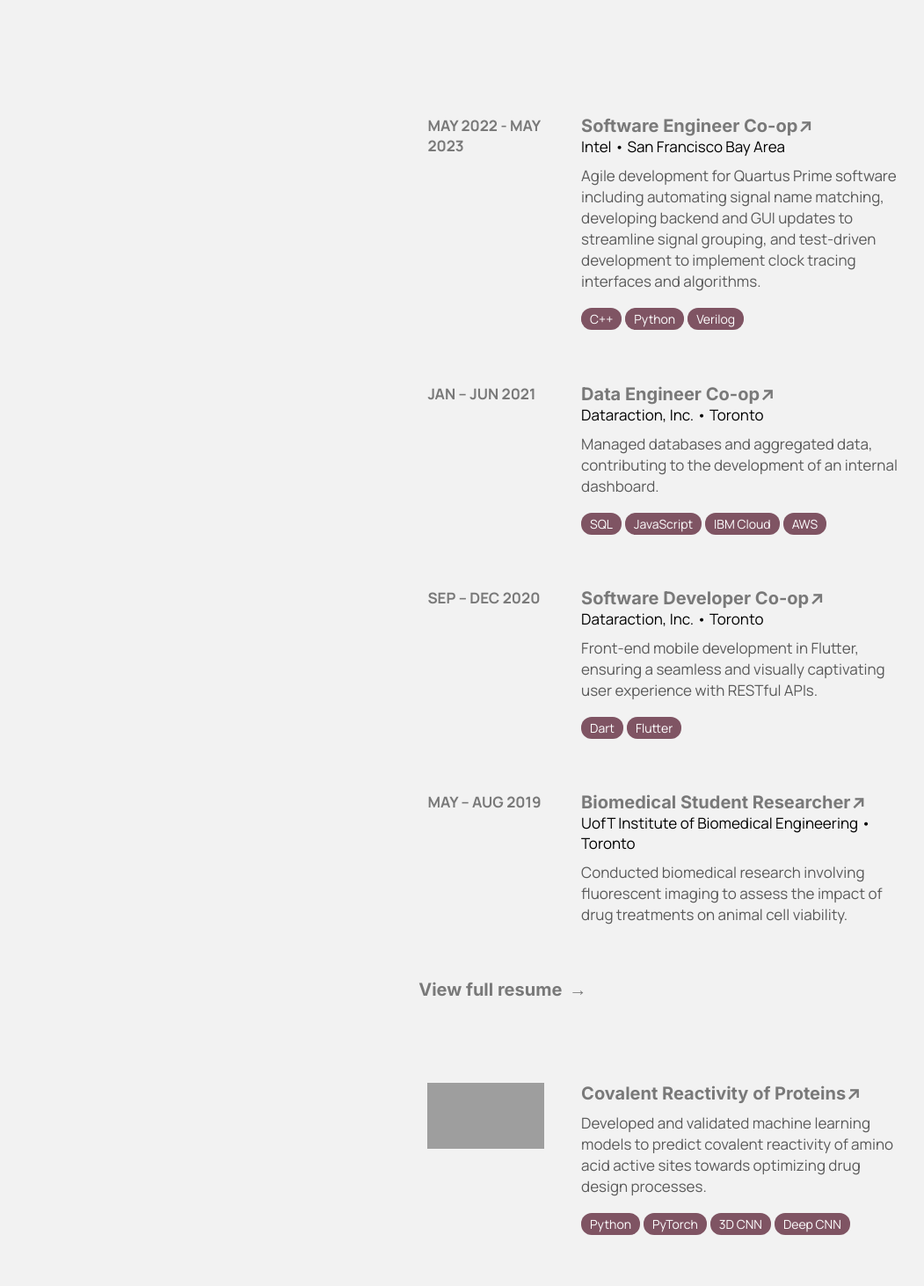
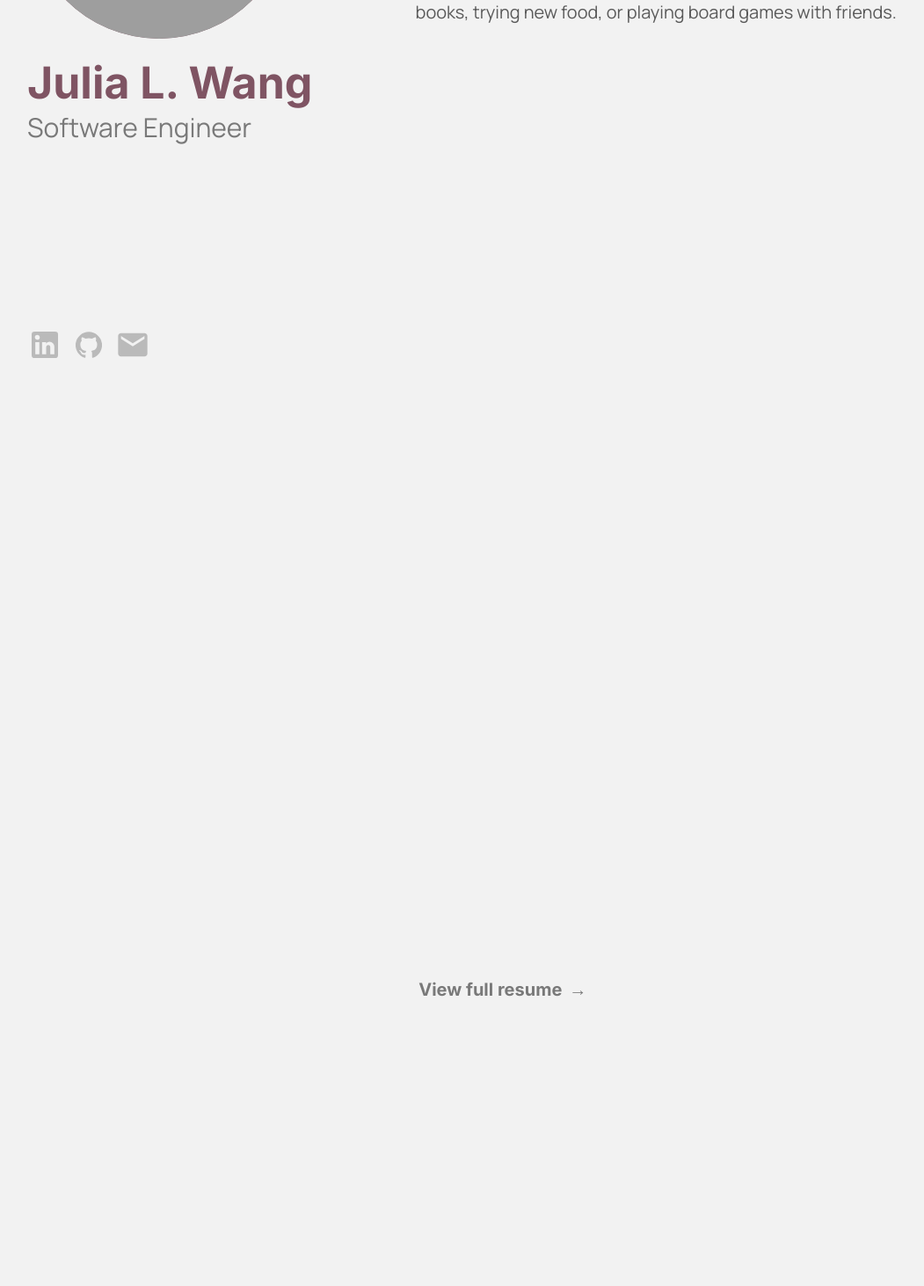
Before and after one commit to JuliaLWang8/julialwang8.github.io, a React (Create React App) app: page / in a window 1280 px wide. Shown: the part 320-1782 px from the top of the page at 88% size, without its empty margins (161-1212 px from the left). Built offline with nearby package versions, Linux system fonts and the light colour scheme; grey boxes are pictures that could not be loaded.

Commit message:
Added card animate on scroll

```diff
--- a/package.json
+++ b/package.json
@@ -15,6 +15,7 @@
     "ityped": "^1.0.3",
     "react": "^17.0.2",
     "react-dom": "^17.0.2",
+    "react-intersection-observer": "^9.5.3",
     "react-router-dom": "^5.2.1",
     "react-scripts": "^5.0.1",
     "react-scroll": "^1.8.3",
--- a/src/components/about/about.scss
+++ b/src/components/about/about.scss
@@ -9,6 +9,10 @@
 
     @include mobile {
         padding-top: 0;
+    }
+
+    @media (max-height: 700px) {
+        padding-top: calc(min(20px, 5vh));
     }
 
     .description {
@@ -23,7 +27,7 @@
             padding-bottom: 20px;
         }
 
-        animation: fade-down 0.7s ease-in backwards;
+        // animation: fade-down 0.7s ease-in backwards;
 
         @include mobile {
             animation: none;
--- a/src/components/home/home.jsx
+++ b/src/components/home/home.jsx
@@ -9,8 +9,7 @@
 import About from "../about/about";
 import Resume from "../resume/resume";
 import Projects from "../projects/projects";
-// import { motion } from "framer-motion";
-// import { set } from "immutable";
+
 
 export default function Home() {
   const [navBar, setNavBar] = useState(false);
--- a/src/components/home/home.scss
+++ b/src/components/home/home.scss
@@ -35,10 +35,20 @@
       display: flex;
       padding: $mainPadding;
     }
+
+    @media (max-height: 700px) {
+      padding-top: calc(min(20px, 5vh));
+      padding-bottom: calc(min(20px, 5vh));
+    }
+
     .left-top {
       position: sticky;
       top: $mainPadding;
       right: 0;
+
+      @media (max-height: 700px) {
+        top: calc(min(20px, 5vh));
+      }
 
       @include mobile {
         position: relative;
@@ -78,14 +88,13 @@
           width: 30vh;
           max-height: 300px;
           max-width: 300px;
-          animation: none;
         }
 
         img {
           width: 70%;
         }
 
-        animation: fade-down 0.7s ease-in backwards;
+        // animation: fade-down 0.7s ease-in backwards;
         @keyframes fade-down {
           0% {
             opacity: 0;
@@ -106,7 +115,7 @@
       font-size: 50px;
       color: $mainColor;
       margin-top: 20px;
-      animation: fade .3s ease-in;
+      // animation: fade .3s ease-in;
       pointer-events: none;
 
       @include mobile {
@@ -118,7 +127,6 @@
 
       @media (max-height: 700px) {
         font-size: 8vh;
-        animation: none;
       }
 
       @keyframes fade {
@@ -138,7 +146,7 @@
       color: $secondaryColor;
       font-weight: normal;
       font-size: 30px;
-      animation: fade 0.4s 0.3s ease-in backwards;
+      // animation: fade 0.4s 0.3s ease-in backwards;
       pointer-events: none;
 
       @include mobile {
@@ -150,7 +158,6 @@
 
       @media (max-height: 700px) {
         font-size: calc(max(20px, 5vh));
-        animation: none;
       }
 
       @keyframes fade {
@@ -247,7 +254,7 @@
       flex-direction: row;
       position: sticky;
       bottom: $mainPadding;
-      animation: fade-up 0.5s 0.7s ease-in backwards;
+      // animation: fade-up 0.5s 0.7s ease-in backwards;
 
       @include mobile {
         margin-top: 60px;
--- a/src/components/navbar/navbar.scss
+++ b/src/components/navbar/navbar.scss
@@ -86,7 +86,7 @@
       text-decoration: none;
       font-size: $mainSize;
       padding: 0.5rem 1rem;
-      font-family: $secondaryFont;
+      font-family: $mainFont;
       // font-weight: bold;
 
       @include mobile {
@@ -305,7 +305,7 @@
     transition: all 1s ease;
     z-index: 1;
     height: calc(100vh - 65px);
-    padding-bottom: 30px;
+    padding-bottom: 50px;
   }
   .nav-item {
     height: 20vw;
--- a/src/components/projects/projects.jsx
+++ b/src/components/projects/projects.jsx
@@ -1,27 +1,33 @@
 import "./projects.scss";
 import { listProjects } from "./ProjectsData.jsx";
-import React from 'react';
-import { useState } from "react";
+import React, { useEffect } from "react";
+import { useState, useRef } from "react";
+import { useInView } from "react-intersection-observer";
 
-export default function Projects() {
-  const [showAll, setShowAll] = useState(false);
-  const projectsToShow = showAll ? listProjects : listProjects.slice(0, 6);
+function ProjectItem({ d }) {
+  const { ref, inView } = useInView();
+  const [hasBeenInView, setHasBeenInView] = useState(false);
 
+  useEffect(() => {
+    if (inView) {
+      setHasBeenInView(true);
+    }
+  }, [inView]);
 
   return (
-    <div className="projects" id="projects">
-
-      <div className="card-wrapper">
-
-      {projectsToShow.map((d) => (
-          <a href={d.button1Link} target="_blank" rel="noreferrer" className="proj" key={d.id}>
+    <a
+      ref={ref}
+      href={d.button1Link}
+      target="_blank"
+      rel="noreferrer"
+      className={hasBeenInView ? "proj--animate" : "proj--transparent"}
+      key={d.id}
+    >
       <div className="left">
         <img src={d.img} alt="" className={d.class} />
       </div>
       <div className="right">
-                <p className="project-title arrow">
-                    {d.title}
-                </p>
+        <p className="project-title arrow">{d.title}</p>
         <div className="project-description">{d.description}</div>
 
         {d.tech && (
@@ -33,18 +39,25 @@
         )}
       </div>
     </a>
+  );
+}
+
+export default function Projects() {
+  const [showAll, setShowAll] = useState(false);
+  const projectsToShow = showAll ? listProjects : listProjects.slice(0, 6);
+
+  return (
+    <div className="projects" id="projects">
+      <div className="card-wrapper">
+        {projectsToShow.map((d) => (
+          <ProjectItem d={d} key={d.id} />
         ))}
       </div>
       {!showAll && (
-        <button className="right-arrow" onClick={() => setShowAll(true)}>Show More</button>
+        <button className="right-arrow" onClick={() => setShowAll(true)}>
+          Show More
+        </button>
       )}
-      {/* <p className="bot">Like this website? Check out the code on <a
-                href="https://github.com/JuliaLWang8/julialwang8.github.io"
-                target="_blank"
-                rel="noreferrer"
-              >
-                GitHub
-              </a>.</p> */}
     </div>
   );
 }
--- a/src/components/projects/projects.scss
+++ b/src/components/projects/projects.scss
@@ -63,12 +63,6 @@
           box-shadow: 0 4px 8px 0 $mainColor, 0 6px 20px 0 $mainColor;
         }
       }
-
-      animation: slideInFromRight 0.7s 0.8s ease-in backwards;
-
-      // &:nth-child(n) {
-      //   animation-delay: 0.2s;
-      // }
 
       .left {
         bottom: -2px;
@@ -210,6 +204,25 @@
           justify-content: center;
         }
       }
+
+      &--animate {
+        @extend .proj;
+        animation: slideInFromRight 0.4s 0.3s ease-in backwards;
+
+        @include mobile {
+          animation: none;
+        }
+      }
+
+      &--transparent {
+        @extend .proj;
+        opacity: 0;
+        &:hover {
+          background-color: transparent;
+          border-color: transparent;
+          box-shadow: none;
+        }
+      }
     }
 
     .proj:hover > .right .project-title a {
@@ -231,6 +244,8 @@
       border: 1px solid #e3e4e6;
       transition: all 0.2s ease-out;
     }
+
+    ////////////////////////////////////////////////
   }
 
   .right-arrow {
@@ -278,32 +293,4 @@
       }
     }
   }
-
-  p {
-    font-family: $mainFont;
-    font-size: $mainSize;
-    max-width: $contentWidth;
-
-    a {
-      color: $mainColor;
-      font-weight: bold;
-      cursor: pointer;
-      background-color: none;
-    }
-  }
-
-  .bot {
-    font-family: $mainFont;
-    font-size: $mainSize;
-    max-width: $contentWidth;
-    color: $secondaryColor;
-    margin-bottom: 10px;
-
-    a {
-      color: $mainColor;
-      font-weight: bold;
-      cursor: pointer;
-      background-color: none;
-    }
-  }
 }
--- a/src/components/resume/resume.jsx
+++ b/src/components/resume/resume.jsx
@@ -1,21 +1,7 @@
 import "../projects/projects.scss";
-import { Link } from "react-scroll";
 import { listExperiences } from "./ResumeData";
-// import SchoolIcon from "@material-ui/icons/School";
-// import DeveloperModeIcon from "@material-ui/icons/DeveloperMode";
-// import EqualizerIcon from "@material-ui/icons/Equalizer";
-// import FingerprintIcon from "@material-ui/icons/Fingerprint";
-// import EcoIcon from "@material-ui/icons/Eco";
-// import BatteryCharging80Icon from "@material-ui/icons/BatteryCharging80";
-// import GroupIcon from "@material-ui/icons/Group";
-// import LocalShippingIcon from "@material-ui/icons/LocalShipping";
-// import BluetoothConnectedIcon from "@material-ui/icons/BluetoothConnected";
-// import CodeIcon from "@material-ui/icons/Code";
-// import ComputerIcon from "@material-ui/icons/Computer";
-// import HealingIcon from "@material-ui/icons/Healing";
-// import StorageIcon from "@material-ui/icons/Storage";
-// import CloudIcon from "@material-ui/icons/Cloud";
-// import LocalLibraryIcon from "@material-ui/icons/LocalLibrary";
+import { useState, useEffect } from "react";
+import { useInView } from "react-intersection-observer";
 
 export default function Resume() {
   const experiencesToShow = listExperiences;
@@ -23,12 +9,23 @@
   return (
     <div className="projects" id="experiences">
       <div className="card-wrapper">
-        {experiencesToShow.map((d) => (
+        {experiencesToShow.map((d) => {
+          const { ref, inView } = useInView();
+          const [hasBeenInView, setHasBeenInView] = useState(false);
+
+          useEffect(() => {
+            if (inView) {
+              setHasBeenInView(true);
+            }
+          }, [inView]);
+
+          return (
             <a
+              ref={ref}
               href={d.button1Link}
               target="_blank"
               rel="noreferrer"
-            className="proj"
+              className={hasBeenInView ? "proj--animate" : "proj--transparent"}
               key={d.id}
             >
               <div className="left">
@@ -52,7 +49,8 @@
                 )}
               </div>
             </a>
-        ))}
+          );
+        })}
       </div>
 
       <button className="right-arrow">
```
Also changed, not shown: 2 other files (tests, documents, lock files or other folders). Lines whose indentation alone changed are shown as unchanged.
